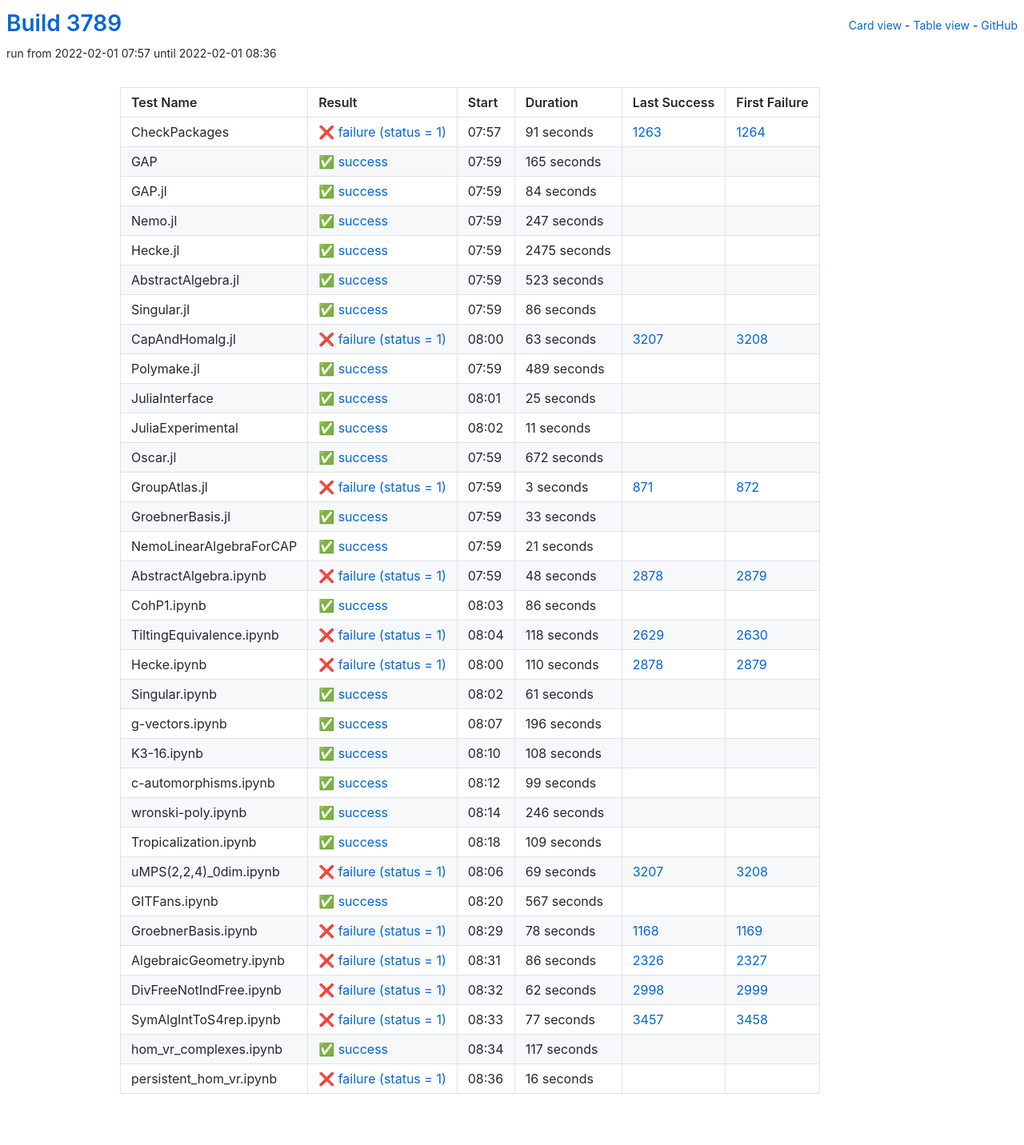
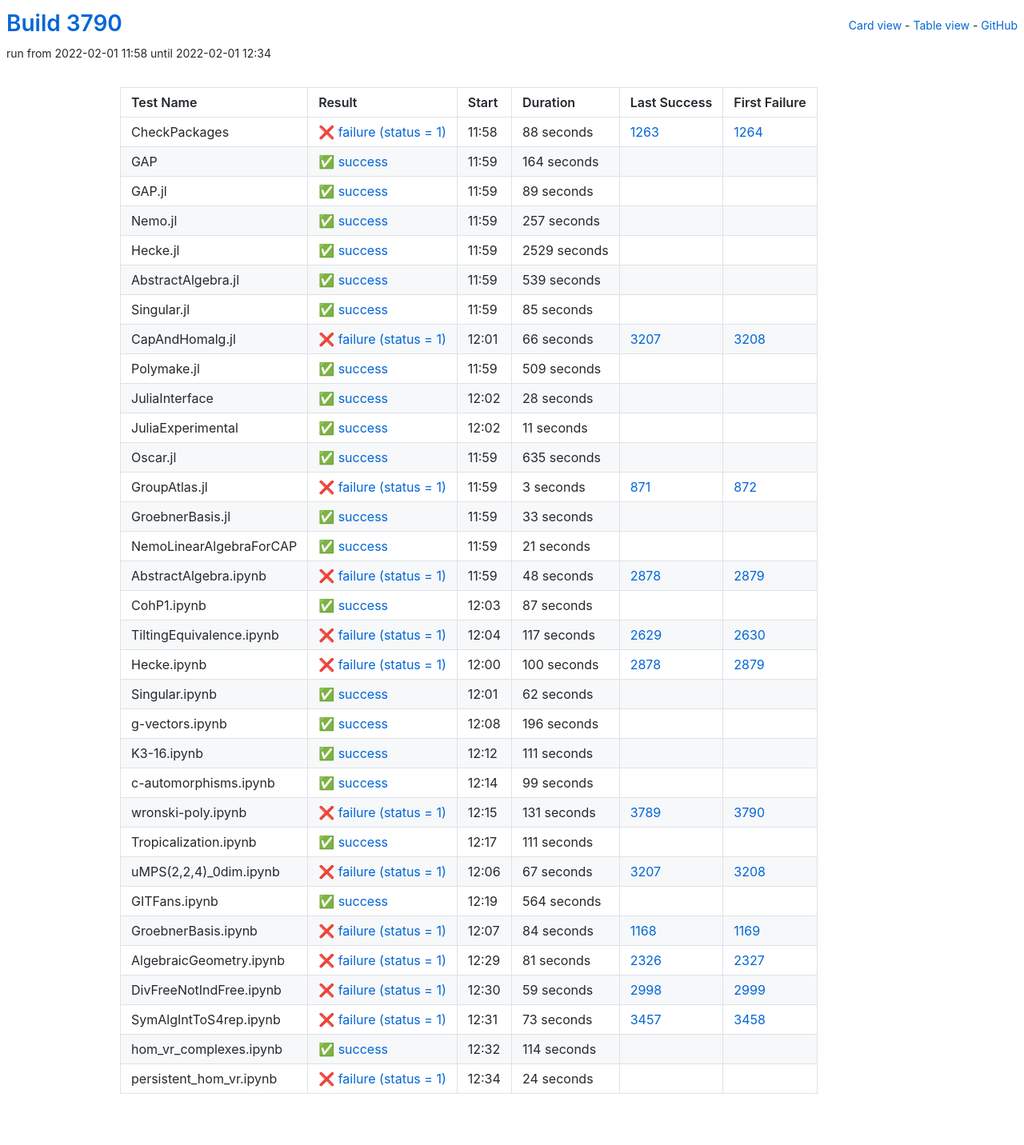
Before and after one commit to oscar-system/oscar-ci-status-stable, a Jekyll site: the page built from table.html, in a window 1280 px wide. Shown: the whole page at 80% size. Built offline with Jekyll 4.4.1, drawn with Linux system fonts in a browser that asks for light colours.

Commit message:
Build #3790

```diff
--- a/_data/ci.yml
+++ b/_data/ci.yml
@@ -1,6 +1,6 @@
 ---
-build: 3789
-build_url: https://oscarci.mathematik.uni-kl.de/job/oscar-stable/3789/
+build: 3790
+build_url: https://oscarci.mathematik.uni-kl.de/job/oscar-stable/3790/
 job: oscar-stable
 organization: oscar-system
 repo: oscar-ci-status-stable
@@ -8,128 +8,128 @@ repourl: https://github.com/oscar-system/oscar-ci-status-stable
 tests:
 - name: CheckPackages
   id: checkpackages
-  log: https://oscarci.mathematik.uni-kl.de/job/oscar-stable/3789/artifact/logs/build-3789/CheckPackages.log
-  start: 2022-02-01 07:57
+  log: https://oscarci.mathematik.uni-kl.de/job/oscar-stable/3790/artifact/logs/build-3790/CheckPackages.log
+  start: 2022-02-01 11:58
   success: false
   exitcode: 1
   status: failure
-  duration: 91
+  duration: 88
   last_success: 1263
   last_success_url: https://oscarci.mathematik.uni-kl.de/job/oscar-stable/1263/
   first_failure: 1264
   first_failure_url: https://oscarci.mathematik.uni-kl.de/job/oscar-stable/1264/
 - name: GAP
   id: gap
-  log: https://oscarci.mathematik.uni-kl.de/job/oscar-stable/3789/artifact/logs/build-3789/GAP.log
-  start: 2022-02-01 07:59
+  log: https://oscarci.mathematik.uni-kl.de/job/oscar-stable/3790/artifact/logs/build-3790/GAP.log
+  start: 2022-02-01 11:59
   success: true
   exitcode: 0
   status: success
-  duration: 165
+  duration: 164
   last_success: false
   last_success_url:
   first_failure: false
   first_failure_url:
 - name: GAP.jl
   id: gap-jl
-  log: https://oscarci.mathematik.uni-kl.de/job/oscar-stable/3789/artifact/logs/build-3789/GAP.jl.log
-  start: 2022-02-01 07:59
+  log: https://oscarci.mathematik.uni-kl.de/job/oscar-stable/3790/artifact/logs/build-3790/GAP.jl.log
+  start: 2022-02-01 11:59
   success: true
   exitcode: 0
   status: success
-  duration: 84
+  duration: 89
   last_success: false
   last_success_url:
   first_failure: false
   first_failure_url:
 - name: Nemo.jl
   id: nemo-jl
-  log: https://oscarci.mathematik.uni-kl.de/job/oscar-stable/3789/artifact/logs/build-3789/Nemo.jl.log
-  start: 2022-02-01 07:59
+  log: https://oscarci.mathematik.uni-kl.de/job/oscar-stable/3790/artifact/logs/build-3790/Nemo.jl.log
+  start: 2022-02-01 11:59
   success: true
   exitcode: 0
   status: success
-  duration: 247
+  duration: 257
   last_success: false
   last_success_url:
   first_failure: false
   first_failure_url:
 - name: Hecke.jl
   id: hecke-jl
-  log: https://oscarci.mathematik.uni-kl.de/job/oscar-stable/3789/artifact/logs/build-3789/Hecke.jl.log
-  start: 2022-02-01 07:59
+  log: https://oscarci.mathematik.uni-kl.de/job/oscar-stable/3790/artifact/logs/build-3790/Hecke.jl.log
+  start: 2022-02-01 11:59
   success: true
   exitcode: 0
   status: success
-  duration: 2475
+  duration: 2529
   last_success: false
   last_success_url:
   first_failure: false
   first_failure_url:
 - name: AbstractAlgebra.jl
   id: abstractalgebra-jl
-  log: https://oscarci.mathematik.uni-kl.de/job/oscar-stable/3789/artifact/logs/build-3789/AbstractAlgebra.jl.log
-  start: 2022-02-01 07:59
+  log: https://oscarci.mathematik.uni-kl.de/job/oscar-stable/3790/artifact/logs/build-3790/AbstractAlgebra.jl.log
+  start: 2022-02-01 11:59
   success: true
   exitcode: 0
   status: success
-  duration: 523
+  duration: 539
   last_success: false
   last_success_url:
   first_failure: false
   first_failure_url:
 - name: Singular.jl
   id: singular-jl
-  log: https://oscarci.mathematik.uni-kl.de/job/oscar-stable/3789/artifact/logs/build-3789/Singular.jl.log
-  start: 2022-02-01 07:59
+  log: https://oscarci.mathematik.uni-kl.de/job/oscar-stable/3790/artifact/logs/build-3790/Singular.jl.log
+  start: 2022-02-01 11:59
   success: true
   exitcode: 0
   status: success
-  duration: 86
+  duration: 85
   last_success: false
   last_success_url:
   first_failure: false
   first_failure_url:
 - name: CapAndHomalg.jl
   id: capandhomalg-jl
-  log: https://oscarci.mathematik.uni-kl.de/job/oscar-stable/3789/artifact/logs/build-3789/CapAndHomalg.jl.log
-  start: 2022-02-01 08:00
+  log: https://oscarci.mathematik.uni-kl.de/job/oscar-stable/3790/artifact/logs/build-3790/CapAndHomalg.jl.log
+  start: 2022-02-01 12:01
   success: false
   exitcode: 1
   status: failure
-  duration: 63
+  duration: 66
   last_success: 3207
   last_success_url: https://oscarci.mathematik.uni-kl.de/job/oscar-stable/3207/
   first_failure: 3208
   first_failure_url: https://oscarci.mathematik.uni-kl.de/job/oscar-stable/3208/
 - name: Polymake.jl
   id: polymake-jl
-  log: https://oscarci.mathematik.uni-kl.de/job/oscar-stable/3789/artifact/logs/build-3789/Polymake.jl.log
-  start: 2022-02-01 07:59
+  log: https://oscarci.mathematik.uni-kl.de/job/oscar-stable/3790/artifact/logs/build-3790/Polymake.jl.log
+  start: 2022-02-01 11:59
   success: true
   exitcode: 0
   status: success
-  duration: 489
+  duration: 509
   last_success: false
   last_success_url:
   first_failure: false
   first_failure_url:
 - name: JuliaInterface
   id: juliainterface
-  log: https://oscarci.mathematik.uni-kl.de/job/oscar-stable/3789/artifact/logs/build-3789/JuliaInterface.log
-  start: 2022-02-01 08:01
+  log: https://oscarci.mathematik.uni-kl.de/job/oscar-stable/3790/artifact/logs/build-3790/JuliaInterface.log
+  start: 2022-02-01 12:02
   success: true
   exitcode: 0
   status: success
-  duration: 25
+  duration: 28
   last_success: false
   last_success_url:
   first_failure: false
   first_failure_url:
 - name: JuliaExperimental
   id: juliaexperimental
-  log: https://oscarci.mathematik.uni-kl.de/job/oscar-stable/3789/artifact/logs/build-3789/JuliaExperimental.log
-  start: 2022-02-01 08:02
+  log: https://oscarci.mathematik.uni-kl.de/job/oscar-stable/3790/artifact/logs/build-3790/JuliaExperimental.log
+  start: 2022-02-01 12:02
   success: true
   exitcode: 0
   status: success
@@ -140,20 +140,20 @@ tests:
   first_failure_url:
 - name: Oscar.jl
   id: oscar-jl
-  log: https://oscarci.mathematik.uni-kl.de/job/oscar-stable/3789/artifact/logs/build-3789/Oscar.jl.log
-  start: 2022-02-01 07:59
+  log: https://oscarci.mathematik.uni-kl.de/job/oscar-stable/3790/artifact/logs/build-3790/Oscar.jl.log
+  start: 2022-02-01 11:59
   success: true
   exitcode: 0
   status: success
-  duration: 672
+  duration: 635
   last_success: false
   last_success_url:
   first_failure: false
   first_failure_url:
 - name: GroupAtlas.jl
   id: groupatlas-jl
-  log: https://oscarci.mathematik.uni-kl.de/job/oscar-stable/3789/artifact/logs/build-3789/GroupAtlas.jl.log
-  start: 2022-02-01 07:59
+  log: https://oscarci.mathematik.uni-kl.de/job/oscar-stable/3790/artifact/logs/build-3790/GroupAtlas.jl.log
+  start: 2022-02-01 11:59
   success: false
   exitcode: 1
   status: failure
@@ -164,8 +164,8 @@ tests:
   first_failure_url: https://oscarci.mathematik.uni-kl.de/job/oscar-stable/872/
 - name: GroebnerBasis.jl
   id: groebnerbasis-jl
-  log: https://oscarci.mathematik.uni-kl.de/job/oscar-stable/3789/artifact/logs/build-3789/GroebnerBasis.jl.log
-  start: 2022-02-01 07:59
+  log: https://oscarci.mathematik.uni-kl.de/job/oscar-stable/3790/artifact/logs/build-3790/GroebnerBasis.jl.log
+  start: 2022-02-01 11:59
   success: true
   exitcode: 0
   status: success
@@ -176,8 +176,8 @@ tests:
   first_failure_url:
 - name: NemoLinearAlgebraForCAP
   id: nemolinearalgebraforcap
-  log: https://oscarci.mathematik.uni-kl.de/job/oscar-stable/3789/artifact/logs/build-3789/NemoLinearAlgebraForCAP.log
-  start: 2022-02-01 07:59
+  log: https://oscarci.mathematik.uni-kl.de/job/oscar-stable/3790/artifact/logs/build-3790/NemoLinearAlgebraForCAP.log
+  start: 2022-02-01 11:59
   success: true
   exitcode: 0
   status: success
@@ -188,8 +188,8 @@ tests:
   first_failure_url:
 - name: AbstractAlgebra.ipynb
   id: abstractalgebra-ipynb
-  log: https://oscarci.mathematik.uni-kl.de/job/oscar-stable/3789/artifact/logs/build-3789/AbstractAlgebra.ipynb.log
-  start: 2022-02-01 07:59
+  log: https://oscarci.mathematik.uni-kl.de/job/oscar-stable/3790/artifact/logs/build-3790/AbstractAlgebra.ipynb.log
+  start: 2022-02-01 11:59
   success: false
   exitcode: 1
   status: failure
@@ -200,56 +200,56 @@ tests:
   first_failure_url: https://oscarci.mathematik.uni-kl.de/job/oscar-stable/2879/
 - name: CohP1.ipynb
   id: cohp1-ipynb
-  log: https://oscarci.mathematik.uni-kl.de/job/oscar-stable/3789/artifact/logs/build-3789/CohP1.ipynb.log
-  start: 2022-02-01 08:03
+  log: https://oscarci.mathematik.uni-kl.de/job/oscar-stable/3790/artifact/logs/build-3790/CohP1.ipynb.log
+  start: 2022-02-01 12:03
   success: true
   exitcode: 0
   status: success
-  duration: 86
+  duration: 87
   last_success: false
   last_success_url:
   first_failure: false
   first_failure_url:
 - name: TiltingEquivalence.ipynb
   id: tiltingequivalence-ipynb
-  log: https://oscarci.mathematik.uni-kl.de/job/oscar-stable/3789/artifact/logs/build-3789/TiltingEquivalence.ipynb.log
-  start: 2022-02-01 08:04
+  log: https://oscarci.mathematik.uni-kl.de/job/oscar-stable/3790/artifact/logs/build-3790/TiltingEquivalence.ipynb.log
+  start: 2022-02-01 12:04
   success: false
   exitcode: 1
   status: failure
-  duration: 118
+  duration: 117
   last_success: 2629
   last_success_url: https://oscarci.mathematik.uni-kl.de/job/oscar-stable/2629/
   first_failure: 2630
   first_failure_url: https://oscarci.mathematik.uni-kl.de/job/oscar-stable/2630/
 - name: Hecke.ipynb
   id: hecke-ipynb
-  log: https://oscarci.mathematik.uni-kl.de/job/oscar-stable/3789/artifact/logs/build-3789/Hecke.ipynb.log
-  start: 2022-02-01 08:00
+  log: https://oscarci.mathematik.uni-kl.de/job/oscar-stable/3790/artifact/logs/build-3790/Hecke.ipynb.log
+  start: 2022-02-01 12:00
   success: false
   exitcode: 1
   status: failure
-  duration: 110
+  duration: 100
   last_success: 2878
   last_success_url: https://oscarci.mathematik.uni-kl.de/job/oscar-stable/2878/
   first_failure: 2879
   first_failure_url: https://oscarci.mathematik.uni-kl.de/job/oscar-stable/2879/
 - name: Singular.ipynb
   id: singular-ipynb
-  log: https://oscarci.mathematik.uni-kl.de/job/oscar-stable/3789/artifact/logs/build-3789/Singular.ipynb.log
-  start: 2022-02-01 08:02
+  log: https://oscarci.mathematik.uni-kl.de/job/oscar-stable/3790/artifact/logs/build-3790/Singular.ipynb.log
+  start: 2022-02-01 12:01
   success: true
   exitcode: 0
   status: success
-  duration: 61
+  duration: 62
   last_success: false
   last_success_url:
   first_failure: false
   first_failure_url:
 - name: g-vectors.ipynb
   id: g-vectors-ipynb
-  log: https://oscarci.mathematik.uni-kl.de/job/oscar-stable/3789/artifact/logs/build-3789/g-vectors.ipynb.log
-  start: 2022-02-01 08:07
+  log: https://oscarci.mathematik.uni-kl.de/job/oscar-stable/3790/artifact/logs/build-3790/g-vectors.ipynb.log
+  start: 2022-02-01 12:08
   success: true
   exitcode: 0
   status: success
@@ -260,20 +260,20 @@ tests:
   first_failure_url:
 - name: K3-16.ipynb
   id: k3-16-ipynb
-  log: https://oscarci.mathematik.uni-kl.de/job/oscar-stable/3789/artifact/logs/build-3789/K3-16.ipynb.log
-  start: 2022-02-01 08:10
+  log: https://oscarci.mathematik.uni-kl.de/job/oscar-stable/3790/artifact/logs/build-3790/K3-16.ipynb.log
+  start: 2022-02-01 12:12
   success: true
   exitcode: 0
   status: success
-  duration: 108
+  duration: 111
   last_success: false
   last_success_url:
   first_failure: false
   first_failure_url:
 - name: c-automorphisms.ipynb
   id: c-automorphisms-ipynb
-  log: https://oscarci.mathematik.uni-kl.de/job/oscar-stable/3789/artifact/logs/build-3789/c-automorphisms.ipynb.log
-  start: 2022-02-01 08:12
+  log: https://oscarci.mathematik.uni-kl.de/job/oscar-stable/3790/artifact/logs/build-3790/c-automorphisms.ipynb.log
+  start: 2022-02-01 12:14
   success: true
   exitcode: 0
   status: success
@@ -284,120 +284,120 @@ tests:
   first_failure_url:
 - name: wronski-poly.ipynb
   id: wronski-poly-ipynb
-  log: https://oscarci.mathematik.uni-kl.de/job/oscar-stable/3789/artifact/logs/build-3789/wronski-poly.ipynb.log
-  start: 2022-02-01 08:14
+  log: https://oscarci.mathematik.uni-kl.de/job/oscar-stable/3790/artifact/logs/build-3790/wronski-poly.ipynb.log
+  start: 2022-02-01 12:15
+  success: false
+  exitcode: 1
+  status: failure
+  duration: 131
+  last_success: 3789
+  last_success_url: https://oscarci.mathematik.uni-kl.de/job/oscar-stable/3789/
+  first_failure: 3790
+  first_failure_url: https://oscarci.mathematik.uni-kl.de/job/oscar-stable/3790/
+- name: Tropicalization.ipynb
+  id: tropicalization-ipynb
+  log: https://oscarci.mathematik.uni-kl.de/job/oscar-stable/3790/artifact/logs/build-3790/Tropicalization.ipynb.log
+  start: 2022-02-01 12:17
   success: true
   exitcode: 0
   status: success
-  duration: 246
-  last_success: false
-  last_success_url:
-  first_failure: false
-  first_failure_url:
-- name: Tropicalization.ipynb
-  id: tropicalization-ipynb
-  log: https://oscarci.mathematik.uni-kl.de/job/oscar-stable/3789/artifact/logs/build-3789/Tropicalization.ipynb.log
-  start: 2022-02-01 08:18
-  success: true
-  exitcode: 0
-  status: success
-  duration: 109
+  duration: 111
   last_success: false
   last_success_url:
   first_failure: false
   first_failure_url:
 - name: uMPS(2,2,4)_0dim.ipynb
   id: umps-2-2-4-0dim-ipynb
-  log: https://oscarci.mathematik.uni-kl.de/job/oscar-stable/3789/artifact/logs/build-3789/uMPS-2-2-4-_0dim.ipynb.log
-  start: 2022-02-01 08:06
+  log: https://oscarci.mathematik.uni-kl.de/job/oscar-stable/3790/artifact/logs/build-3790/uMPS-2-2-4-_0dim.ipynb.log
+  start: 2022-02-01 12:06
   success: false
   exitcode: 1
   status: failure
-  duration: 69
+  duration: 67
   last_success: 3207
   last_success_url: https://oscarci.mathematik.uni-kl.de/job/oscar-stable/3207/
   first_failure: 3208
   first_failure_url: https://oscarci.mathematik.uni-kl.de/job/oscar-stable/3208/
 - name: GITFans.ipynb
   id: gitfans-ipynb
-  log: https://oscarci.mathematik.uni-kl.de/job/oscar-stable/3789/artifact/logs/build-3789/GITFans.ipynb.log
-  start: 2022-02-01 08:20
+  log: https://oscarci.mathematik.uni-kl.de/job/oscar-stable/3790/artifact/logs/build-3790/GITFans.ipynb.log
+  start: 2022-02-01 12:19
   success: true
   exitcode: 0
   status: success
-  duration: 567
+  duration: 564
   last_success: false
   last_success_url:
   first_failure: false
   first_failure_url:
 - name: GroebnerBasis.ipynb
   id: groebnerbasis-ipynb
-  log: https://oscarci.mathematik.uni-kl.de/job/oscar-stable/3789/artifact/logs/build-3789/GroebnerBasis.ipynb.log
-  start: 2022-02-01 08:29
+  log: https://oscarci.mathematik.uni-kl.de/job/oscar-stable/3790/artifact/logs/build-3790/GroebnerBasis.ipynb.log
+  start: 2022-02-01 12:07
   success: false
   exitcode: 1
   status: failure
-  duration: 78
+  duration: 84
   last_success: 1168
   last_success_url: https://oscarci.mathematik.uni-kl.de/job/oscar-stable/1168/
   first_failure: 1169
   first_failure_url: https://oscarci.mathematik.uni-kl.de/job/oscar-stable/1169/
 - name: AlgebraicGeometry.ipynb
   id: algebraicgeometry-ipynb
-  log: https://oscarci.mathematik.uni-kl.de/job/oscar-stable/3789/artifact/logs/build-3789/AlgebraicGeometry.ipynb.log
-  start: 2022-02-01 08:31
+  log: https://oscarci.mathematik.uni-kl.de/job/oscar-stable/3790/artifact/logs/build-3790/AlgebraicGeometry.ipynb.log
+  start: 2022-02-01 12:29
   success: false
   exitcode: 1
   status: failure
-  duration: 86
+  duration: 81
   last_success: 2326
   last_success_url: https://oscarci.mathematik.uni-kl.de/job/oscar-stable/2326/
   first_failure: 2327
   first_failure_url: https://oscarci.mathematik.uni-kl.de/job/oscar-stable/2327/
 - name: DivFreeNotIndFree.ipynb
   id: divfreenotindfree-ipynb
-  log: https://oscarci.mathematik.uni-kl.de/job/oscar-stable/3789/artifact/logs/build-3789/DivFreeNotIndFree.ipynb.log
-  start: 2022-02-01 08:32
+  log: https://oscarci.mathematik.uni-kl.de/job/oscar-stable/3790/artifact/logs/build-3790/DivFreeNotIndFree.ipynb.log
+  start: 2022-02-01 12:30
   success: false
   exitcode: 1
   status: failure
-  duration: 62
+  duration: 59
   last_success: 2998
   last_success_url: https://oscarci.mathematik.uni-kl.de/job/oscar-stable/2998/
   first_failure: 2999
   first_failure_url: https://oscarci.mathematik.uni-kl.de/job/oscar-stable/2999/
 - name: SymAlgIntToS4rep.ipynb
   id: symalginttos4rep-ipynb
-  log: https://oscarci.mathematik.uni-kl.de/job/oscar-stable/3789/artifact/logs/build-3789/SymAlgIntToS4rep.ipynb.log
-  start: 2022-02-01 08:33
+  log: https://oscarci.mathematik.uni-kl.de/job/oscar-stable/3790/artifact/logs/build-3790/SymAlgIntToS4rep.ipynb.log
+  start: 2022-02-01 12:31
   success: false
   exitcode: 1
   status: failure
-  duration: 77
+  duration: 73
   last_success: 3457
   last_success_url: https://oscarci.mathematik.uni-kl.de/job/oscar-stable/3457/
   first_failure: 3458
   first_failure_url: https://oscarci.mathematik.uni-kl.de/job/oscar-stable/3458/
 - name: hom_vr_complexes.ipynb
   id: hom-vr-complexes-ipynb
-  log: https://oscarci.mathematik.uni-kl.de/job/oscar-stable/3789/artifact/logs/build-3789/hom_vr_complexes.ipynb.log
-  start: 2022-02-01 08:34
+  log: https://oscarci.mathematik.uni-kl.de/job/oscar-stable/3790/artifact/logs/build-3790/hom_vr_complexes.ipynb.log
+  start: 2022-02-01 12:32
   success: true
   exitcode: 0
   status: success
-  duration: 117
+  duration: 114
   last_success: false
   last_success_url:
   first_failure: false
   first_failure_url:
 - name: persistent_hom_vr.ipynb
   id: persistent-hom-vr-ipynb
-  log: https://oscarci.mathematik.uni-kl.de/job/oscar-stable/3789/artifact/logs/build-3789/persistent_hom_vr.ipynb.log
-  start: 2022-02-01 08:36
+  log: https://oscarci.mathematik.uni-kl.de/job/oscar-stable/3790/artifact/logs/build-3790/persistent_hom_vr.ipynb.log
+  start: 2022-02-01 12:34
   success: false
   exitcode: 1
   status: failure
-  duration: 16
+  duration: 24
   last_success: false
   last_success_url:
   first_failure: false
```
Also changed, not shown: README.md.
